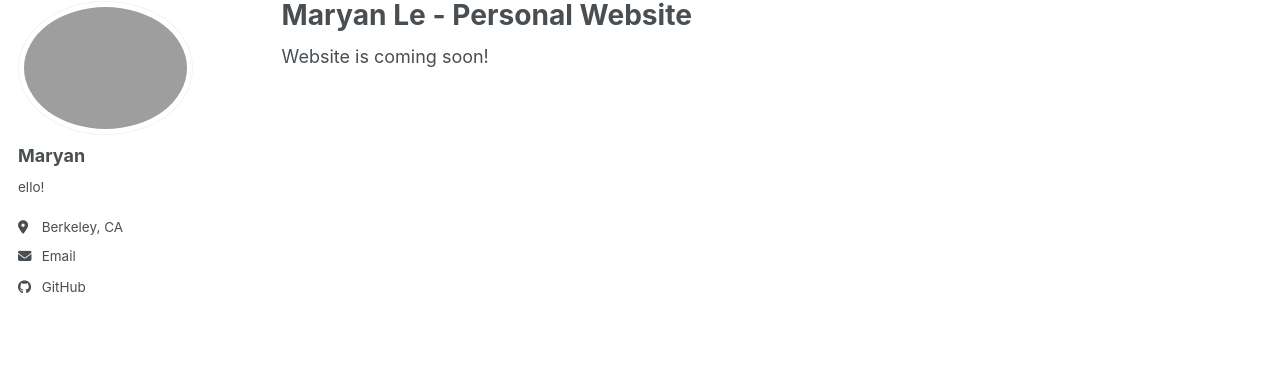
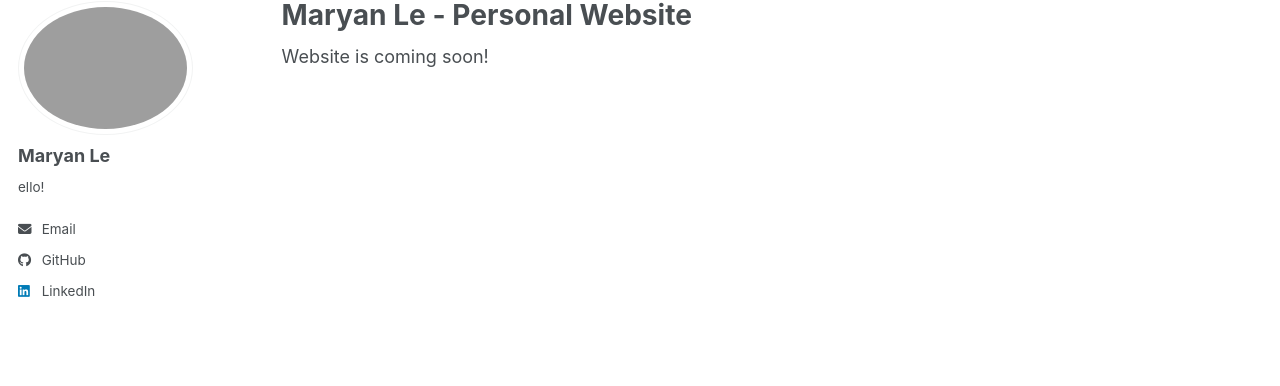
Before and after one commit to lemaryan/lemaryan.github.io, a Jekyll site: the page built from _pages/about.md, in a window 1280 px wide. Shown: the part 100-486 px from the top of the page. Built offline with Jekyll 4.4.1, drawn with Linux system fonts in a browser that asks for light colours; a style sheet for code colours, icons or effects is not loaded.

Commit message:
Added a linkedin

```diff
--- a/_config.yml
+++ b/_config.yml
@@ -24,10 +24,10 @@ repository               : "academicpages/academicpages.github.io"
 author:
   # Biographic information
   avatar           : "profile.png"
-  name             : "Maryan"
+  name             : "Maryan Le"
   pronouns         : # example: "she/her"
   bio              : "ello!"
-  location         : "Berkeley, CA"
+  location         : #
   university       : "UC Berkeley"
   uri              : # URL
   email            : "maryanle@berkeley.edu"
@@ -66,7 +66,7 @@ author:
   keybase          : # Username
   instagram        : # Username
   lastfm           : # Username
-  linkedin         : # Username
+  linkedin         : maryanle
   mastodon         : # URL
   medium           : # URL
   pinterest        : # Username
```
